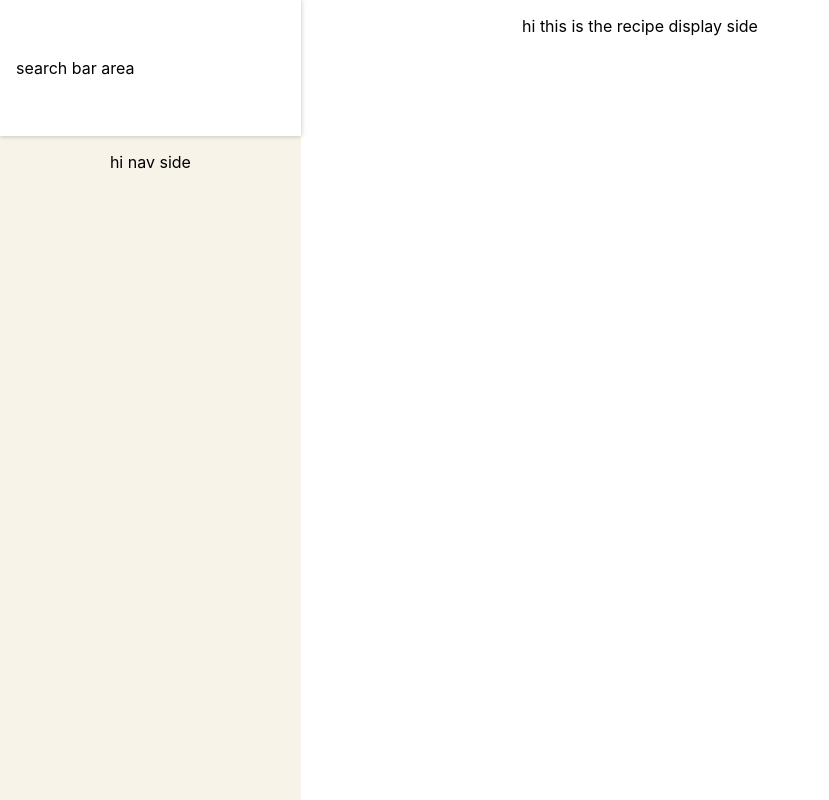
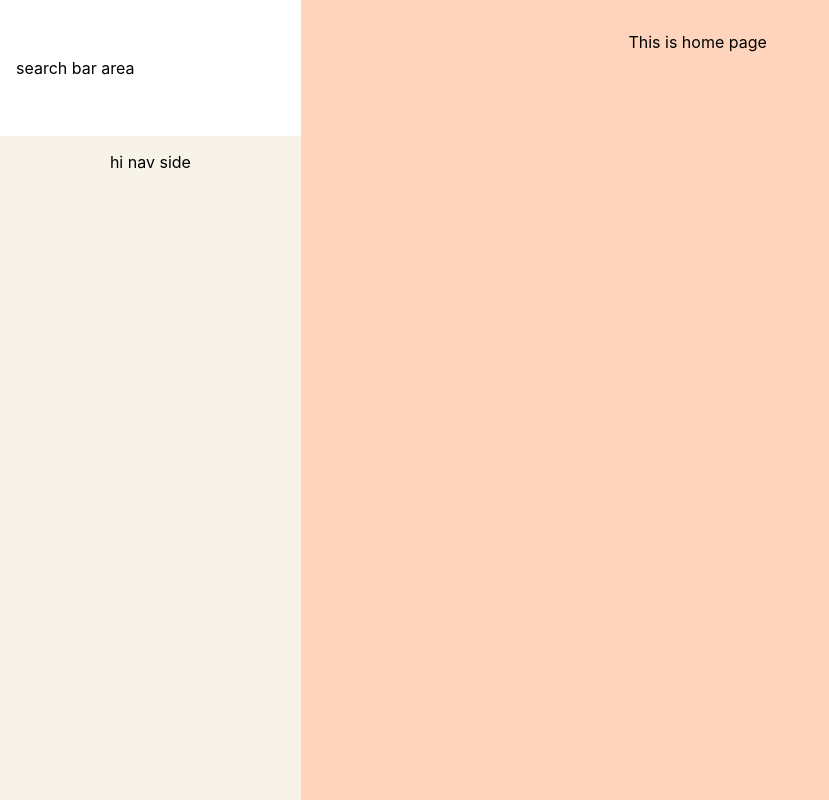
Before and after one commit to hcp-uw/yummy, a React (Create React App) app in the folder frontend/: page / in a window 1280 px wide. Shown: the whole page, without its empty margins (0-829 px from the left). Built offline with nearby package versions, Linux system fonts and the light colour scheme.

Commit message:
fixed salmon background

```diff
--- /dev/null
+++ b/frontend/src/Components/Home.js
@@ -0,0 +1,23 @@
+import React from 'react';
+import styled from 'styled-components';
+
+const Nav = styled.nav`
+    padding: 1em;
+    @media (min-width: 700px) {
+        position: fixed;
+        width: 89%;
+        height: 100%;
+        overflow-y: scroll;
+        background-color: #FFD4BC;
+        padding-left: 10%;
+    }
+`;
+
+const Home = () => {
+    return (
+        <div>
+            <Nav><p>This is home page</p></Nav>
+        </div>
+    );
+};
+export default Home;
--- a/frontend/src/Components/Layout.js
+++ b/frontend/src/Components/Layout.js
@@ -2,6 +2,7 @@ import React from 'react';
 import Navigation from './Navigation';
 import SearchBar from './SearchBar';
 import styled from 'styled-components';
+import Home from './Home';
 // component styles
 const Wrapper = styled.div`
     @media (min-width: 700px) {
@@ -30,9 +31,10 @@ const Layout = ({ children }) => {
     return (
     <React.Fragment>
         <Wrapper>
+            <Main>{children}</Main>
+            <Home/>
             <SearchBar/>
             <Navigation />
-            <Main>{children}</Main>
         </Wrapper>
     </React.Fragment>
     );
--- a/frontend/src/Components/SearchBar.js
+++ b/frontend/src/Components/SearchBar.js
@@ -9,7 +9,6 @@ const HeaderBar = styled.header`
     position: fixed;
     align-items: center;
     background-color: #fff;
-    box-shadow: 0 0 5px 0 rgba(0, 0, 0, 0.25);
     z-index: 1;
 `;
 const SearchBar = () => {
```
